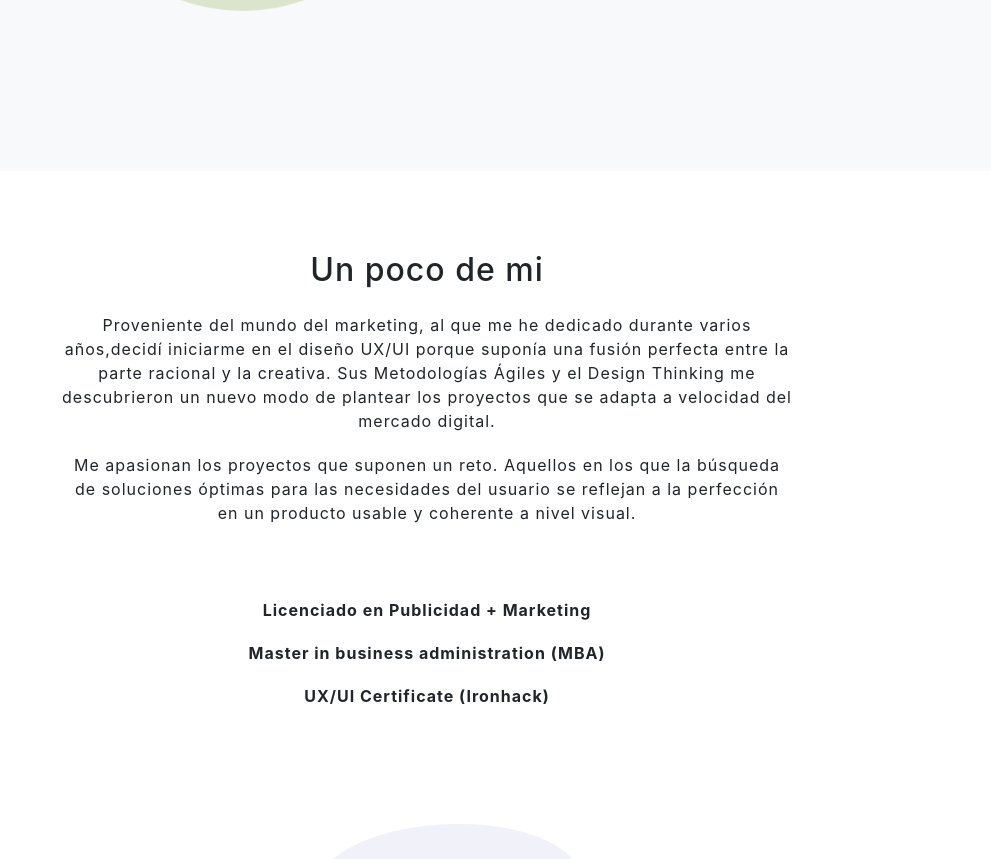
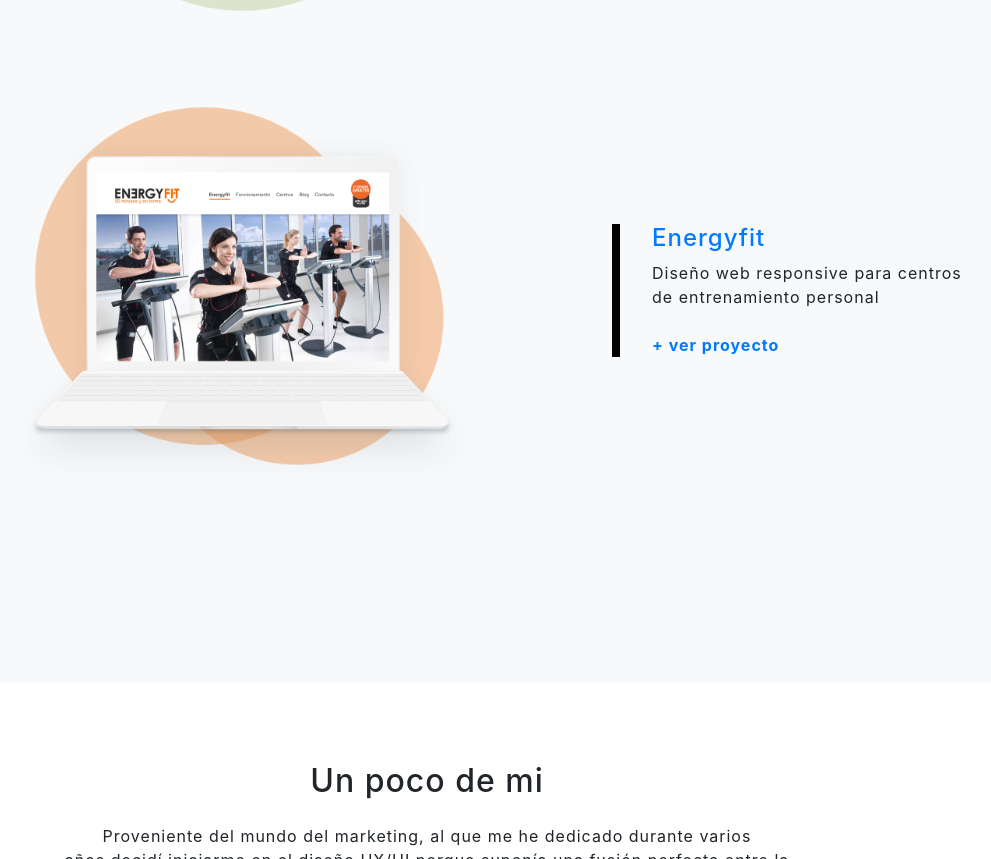
Before and after one commit to intrangeES/AJGasent, a website with bundled scripts: page index.html in a window 1280 px wide. Shown: the part 2337-3196 px from the top of the page, without its empty margins (213-1204 px from the left). Built offline with nearby package versions, Linux system fonts and the light colour scheme.

Commit message:
proyecto Energyfit añadido

```diff
--- a/index.html
+++ b/index.html
@@ -106,6 +106,20 @@
             <p class="text-black-50 mb-0">Diseño de E-commerce para cadena de supermercados</p>
             <br>
             <a class="spacevermas" href="https://medium.com/@ajgasent/abc-grouceries-2cbeca498551" target="blank">+ ver proyecto</a
+          </div>
+        </div>
+      </div>
+      <!-- Project three -->
+      <div class="row align-items-center no-gutters mb-4 mb-lg-5">
+        <div class="col-xl-8 col-lg-7">
+          <a href="https://medium.com/@ajgasent/energyfit-dise%C3%B1o-web-de-centros-de-entrenamiento-personal-4f819a76a20e" target="_blank"><img class="img-fluid mb-3 mb-lg-0 imgpro" src="img/portfolio_energyfit.png" alt=""></a>
+        </div>
+        <div class="col-xl-4 col-lg-5">
+          <div class="featured-text text-center text-lg-left">
+            <a href="https://medium.com/@ajgasent/energyfit-dise%C3%B1o-web-de-centros-de-entrenamiento-personal-4f819a76a20e" target="_blank"><h4>Energyfit</h4></a>
+            <p class="text-black-50 mb-0">Diseño web responsive para centros de entrenamiento personal</p>
+            <br>
+            <a class="spacevermas" href="https://medium.com/@ajgasent/energyfit-dise%C3%B1o-web-de-centros-de-entrenamiento-personal-4f819a76a20e" target="blank">+ ver proyecto</a
           </div>
         </div>
       </div>
```
Also changed, not shown: img/portfolio_energyfit.png (added).
